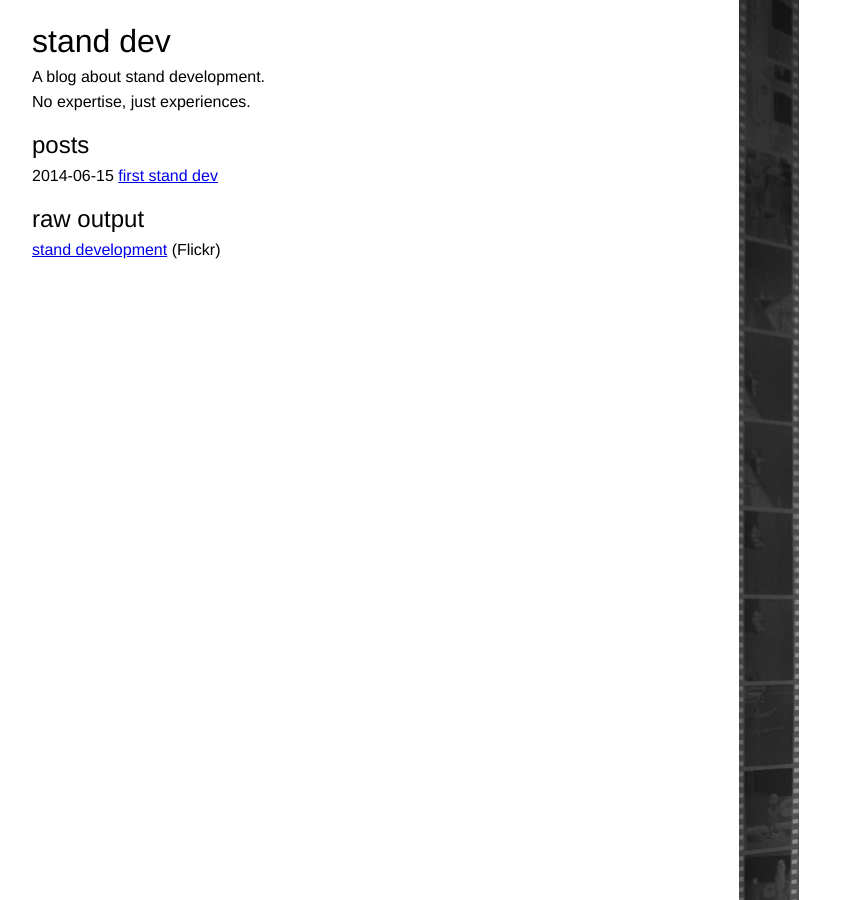
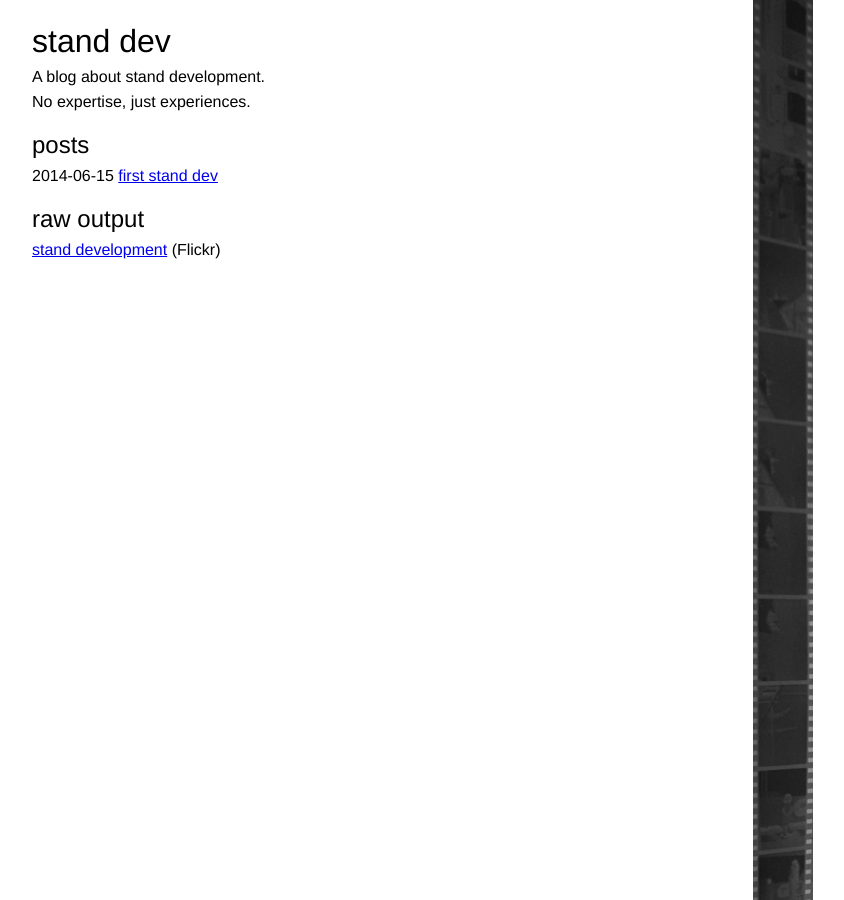
Before and after one commit to jmettraux/stand, a Jekyll site: the page built from index.md, in a window 1280 px wide. Shown: the whole page, without its empty margins (68-912 px from the left). Built offline with Jekyll 4.4.1, drawn with Linux system fonts in a browser that asks for light colours; comment, search, counter and statistics services are not loaded.

Commit message:
push ribbon right

```diff
--- a/_scss/site.scss
+++ b/_scss/site.scss
@@ -12,7 +12,7 @@ body {
   font-family: "Helvetica Neue", Helvetica;
 
   background: url(/images/roll.jpg) repeat-y;
-  background-position: 807px 0;
+  background-position: 821px 0;
   background-size: 60px auto;
 }
 
--- a/css/site.css
+++ b/css/site.css
@@ -2364,7 +2364,7 @@ body {
   line-height: 19px;
   font-family: "Helvetica Neue", Helvetica;
   background: url(/images/roll.jpg) repeat-y;
-  background-position: 807px 0;
+  background-position: 821px 0;
   background-size: 60px auto;
 }
 
```
